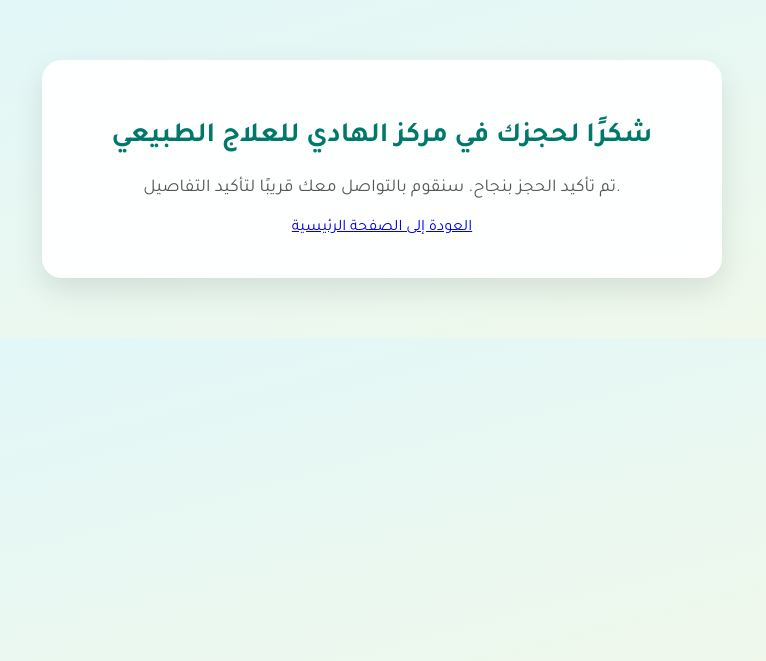
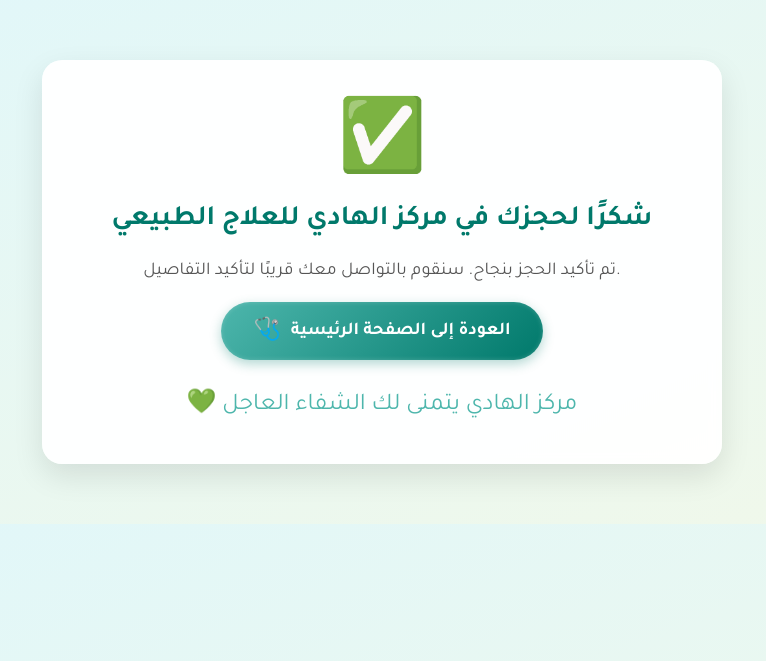
Before and after one commit to Taha444/clinic-booking, a Flask app: page /confirmation in a window 1280 px wide. Shown: the top 661 px of the page, without its empty margins (258-1024 px from the left). Run offline with Flask 3, Linux system fonts and the light colour scheme.

Commit message:
Update confirmation.html

```diff
--- a/templates/confirmation.html
+++ b/templates/confirmation.html
@@ -1,4 +1,3 @@
-
 <!DOCTYPE html>
 <html lang="ar">
 <head>
@@ -8,9 +7,15 @@
 </head>
 <body>
     <div class="container confirmation-container">
+        <div class="confirmation-icon">✅</div>
         <h2>شكرًا لحجزك في مركز الهادي للعلاج الطبيعي</h2>
         <p>تم تأكيد الحجز بنجاح. سنقوم بالتواصل معك قريبًا لتأكيد التفاصيل.</p>
-        <a href="/" class="button">العودة إلى الصفحة الرئيسية</a>
+
+        <a href="/" class="back-button">
+            <span class="icon">🩺</span> العودة إلى الصفحة الرئيسية
+        </a>
+
+        <div class="medical-decoration">💚 مركز الهادي يتمنى لك الشفاء العاجل</div>
     </div>
 </body>
 </html>
```
